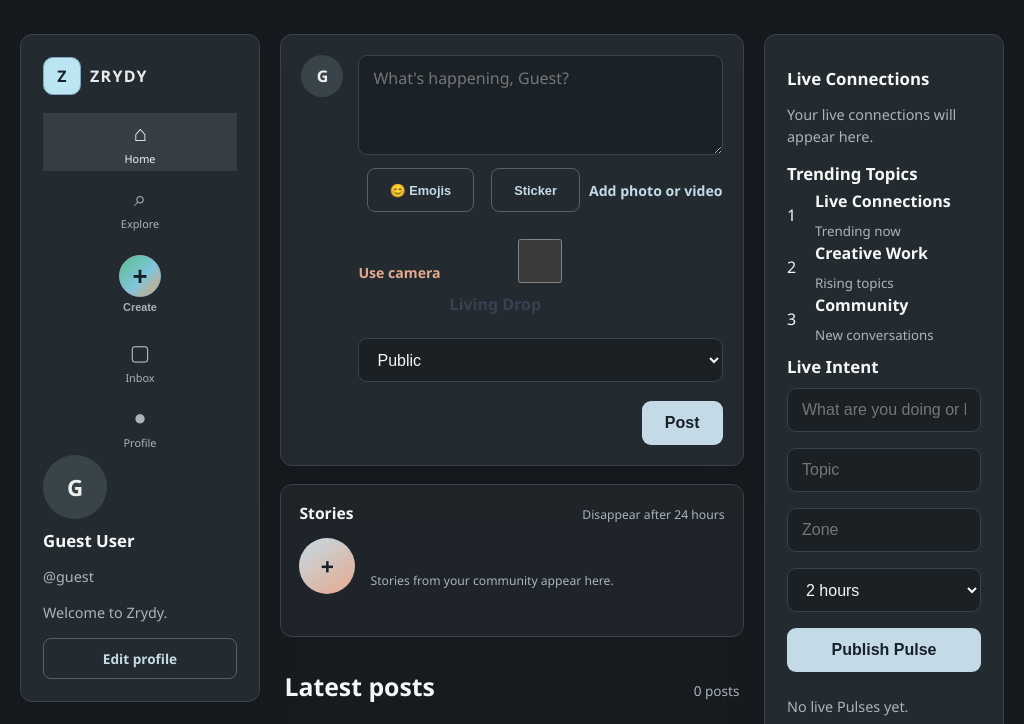
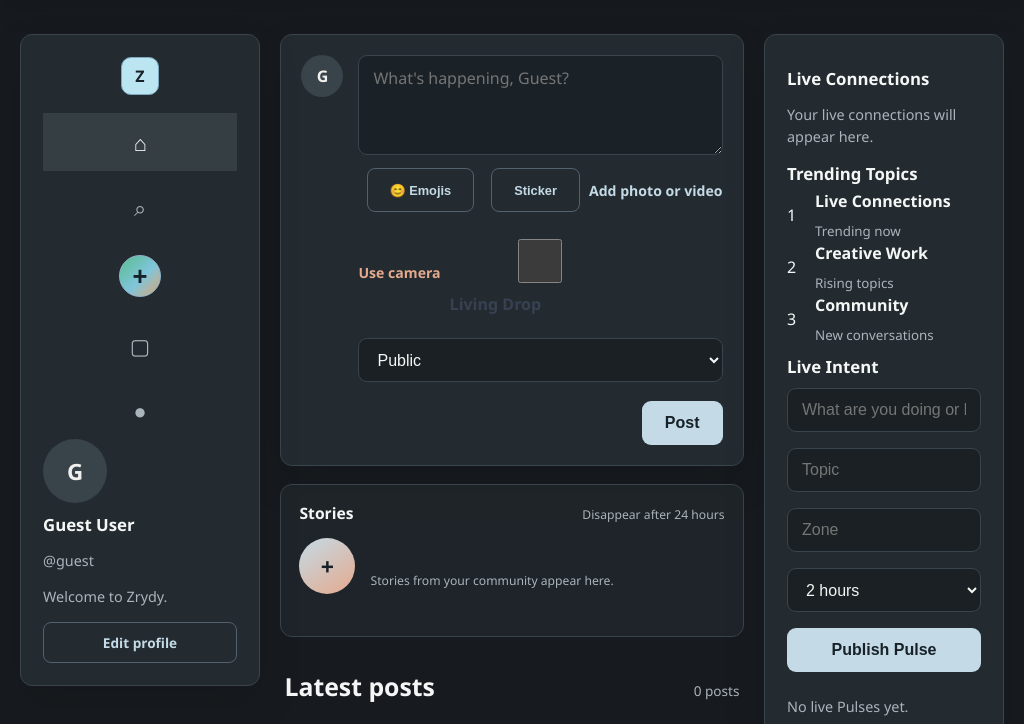
Before and after one commit to mahmudfauziyat006-commits/Zrydy, a Flask app: page /dashboard in a window 1024 px wide. Shown: the part 72-796 px from the top of the page. Run offline with Flask 3, Linux system fonts and the light colour scheme; data that the repository does not hold is empty; some libraries are stand-ins or nearby versions.

Commit message:
chore: auto-sync 2026-11-21 15:37 UTC

```diff
--- a/static/style.css
+++ b/static/style.css
@@ -1202,6 +1202,29 @@ body.profile-page select {
     border-radius: 999px;
 }
 
+@media (min-width: 901px) {
+    .social-body .nexus-feed-layout {
+        grid-template-columns: 180px minmax(520px, 720px) 260px;
+        width: min(1220px, calc(100% - 40px));
+    }
+}
+
+@media (min-width: 901px) and (max-width: 1120px) {
+    .social-body .nexus-feed-layout {
+        grid-template-columns: 96px minmax(500px, 1fr) 220px;
+        width: calc(100% - 32px);
+    }
+
+    .nexus-rail-brand strong,
+    .nexus-rail-nav small {
+        display: none;
+    }
+
+    .nexus-rail-brand {
+        justify-content: center;
+    }
+}
+
 @media (max-width: 900px) {
     .feed-layout {
         grid-template-columns: 1fr;
```
